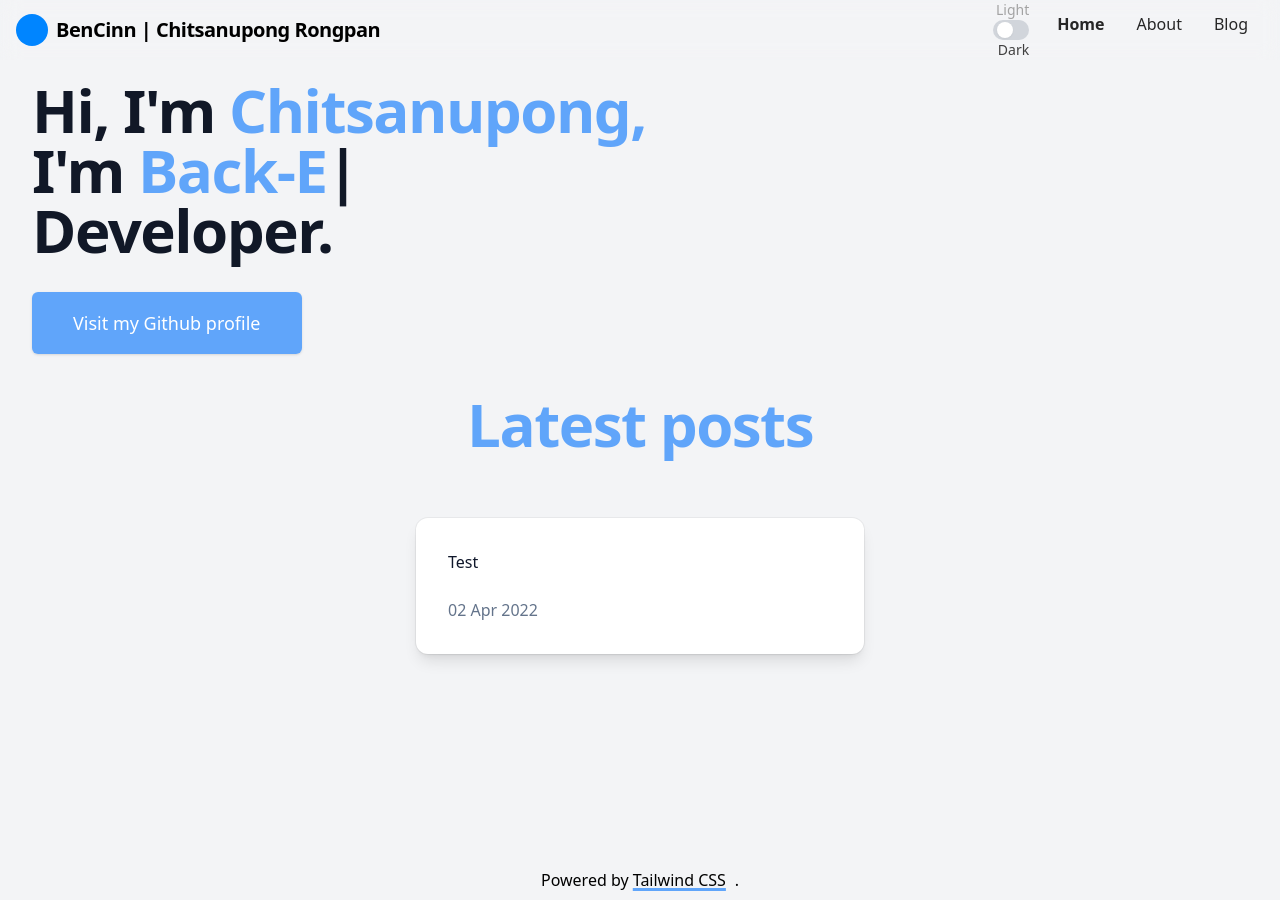
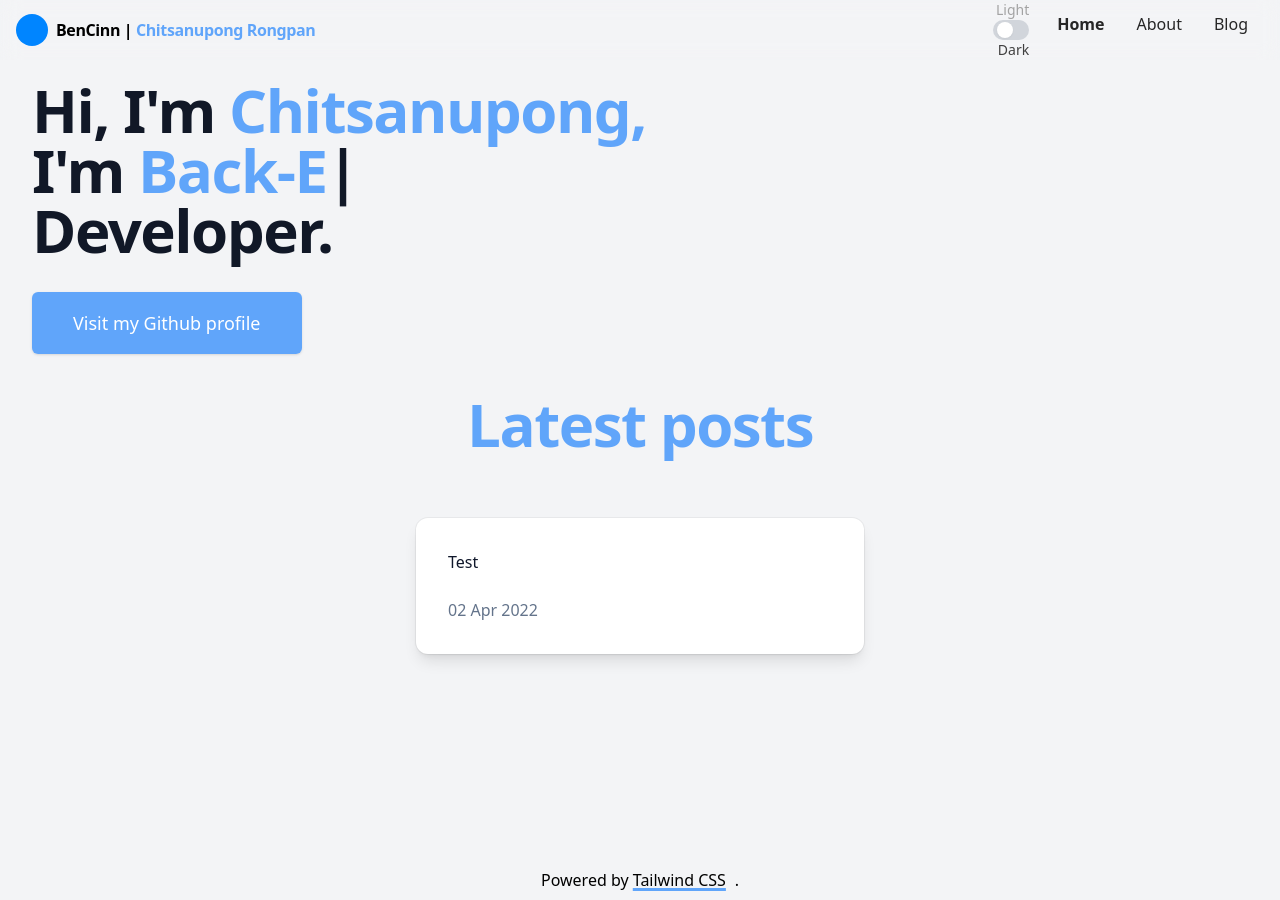
Before and after one commit to BenCinn/BenCinn.github.io, a Jekyll site: the page built from index.md, in a window 1280 px wide. Built offline with Jekyll 4.4.1, drawn with Linux system fonts in a browser that asks for light colours.

Commit message:
Change some stuff

```diff
--- a/_layouts/index.html
+++ b/_layouts/index.html
@@ -15,7 +15,7 @@
                             class="flex items-center py-3 mr-6 flex-no-shrink text-grey-darkest"
                      >
                             <svg
-                                   class="w-8 h-8 mr-2 transition duration-300 fill-current"
+                                   class="mr-2 w-8 h-8 transition duration-300 fill-current"
                                    xmlns="http://www.w3.org/2000/svg"
                                    width="97"
                                    height="97"
@@ -32,8 +32,8 @@
                             </svg>
 
                             <span
-                                   class="text-xl font-semibold tracking-tight transition duration-300 dark:text-white"
-                                   >BenCinn | Chitsanupong Rongpan</span
+                                   class="font-semibold tracking-tight transition duration-300 dark:text-white"
+                                   >BenCinn<span class="hidden sm:inline"> | <span class="text-blue-400">Chitsanupong Rongpan</span></span
                             >
                      </div>
 
@@ -43,19 +43,19 @@
                             id="menu-btn"
                      />
                      <label
-                            class="relative block px-2 py-4 cursor-pointer select-none menu-icon md:hidden"
+                            class="block relative px-2 py-4 cursor-pointer select-none menu-icon md:hidden"
                             for="menu-btn"
                      >
                             <span
-                                   class="relative flex items-center navicon bg-grey-darkest"
+                                   class="flex relative items-center navicon bg-grey-darkest"
                             ></span>
                      </label>
 
                      <ul
-                            class="flex justify-end w-full m-0 border-b menu md:border-none list-reset md:w-auto"
+                            class="flex justify-end m-0 w-full border-b menu md:border-none list-reset md:w-auto"
                      >
                             <li class="mr-3">
-                                   <div class="flex items-center justify-end">
+                                   <div class="flex justify-end items-center">
                                           <span
                                                  class="text-sm transition duration-300 dark:text-neutral-700 text-neutral-400"
                                                  >Light</span
@@ -70,14 +70,14 @@
                                           />
                                           <label for="toggle">
                                                  <div
-                                                        class="flex items-center h-5 p-1 bg-gray-300 rounded-full w-9"
+                                                        class="flex items-center p-1 w-9 h-5 bg-gray-300 rounded-full"
                                                  >
                                                         <div
-                                                               class="w-4 h-4 transition duration-300 bg-white rounded-full shadow-sm toggle-dot"
+                                                               class="w-4 h-4 bg-white rounded-full shadow-sm transition duration-300 toggle-dot"
                                                         ></div></div
                                           ></label>
                                    </div>
-                                   <div class="flex items-center justify-end">
+                                   <div class="flex justify-end items-center">
                                           <span
                                                  class="text-sm transition duration-300 dark:text-neutral-400 text-neutral-700"
                                                  >Dark</span
@@ -111,7 +111,7 @@
               </nav>
        </head>
        <body
-              class="relative flex flex-col min-h-screen font-sans leading-normal tracking-normal transition duration-300 bg-gray-100 dark:bg-neutral-800"
+              class="flex relative flex-col min-h-screen font-sans tracking-normal leading-normal bg-gray-100 transition duration-300 dark:bg-neutral-800"
        >
               <div class="pt-20 pb-12">
                      <div class="mx-8 text-center lg:text-left">
@@ -137,7 +137,7 @@
                                    <div class="rounded-md shadow">
                                           <a
                                                  href="#"
-                                                 class="flex items-center justify-center w-full px-8 py-3 text-base font-medium text-white transition duration-300 ease-out bg-blue-400 border border-transparent rounded-md hover:bg-blue-300 md:py-4 md:text-lg md:px-10 md:hover:-translate-y-1 md:hover:scale-105"
+                                                 class="flex justify-center items-center px-8 py-3 w-full text-base font-medium text-white bg-blue-400 rounded-md border border-transparent transition duration-300 ease-out hover:bg-blue-300 md:py-4 md:text-lg md:px-10 md:hover:-translate-y-1 md:hover:scale-105"
                                           >
                                                  Visit my Github profile
                                           </a>
@@ -151,10 +151,10 @@
                      </h1>
                      <!-- From: https://github.com/sharadcodes/jekyll-theme-serial-programmer/blob/main/assets/css/blog.css -->
                      {% for post in site.posts %}
-                     <div class="max-w-md mx-auto">
+                     <div class="mx-auto max-w-md">
                             <a class="block" href="{{site.baseurl}}{{post.url}}"
                                    ><article
-                                          class="grid items-center max-w-md gap-6 m-16 mx-auto transition duration-500 ease-out bg-white shadow-lg ring-1 ring-black/5 rounded-xl dark:bg-neutral-700 dark:highlight-white/5 md:hover:-translate-y-1 md:hover:scale-105"
+                                          class="grid gap-6 items-center m-16 mx-auto max-w-md bg-white rounded-xl ring-1 shadow-lg transition duration-500 ease-out ring-black/5 dark:bg-neutral-700 dark:highlight-white/5 md:hover:-translate-y-1 md:hover:scale-105"
                                    >
                                           <h2
                                                  class="mx-8 mt-8 text-sm font-medium truncate text-slate-900 sm:text-base dark:text-slate-200"
```
Also changed, not shown: style.css.
